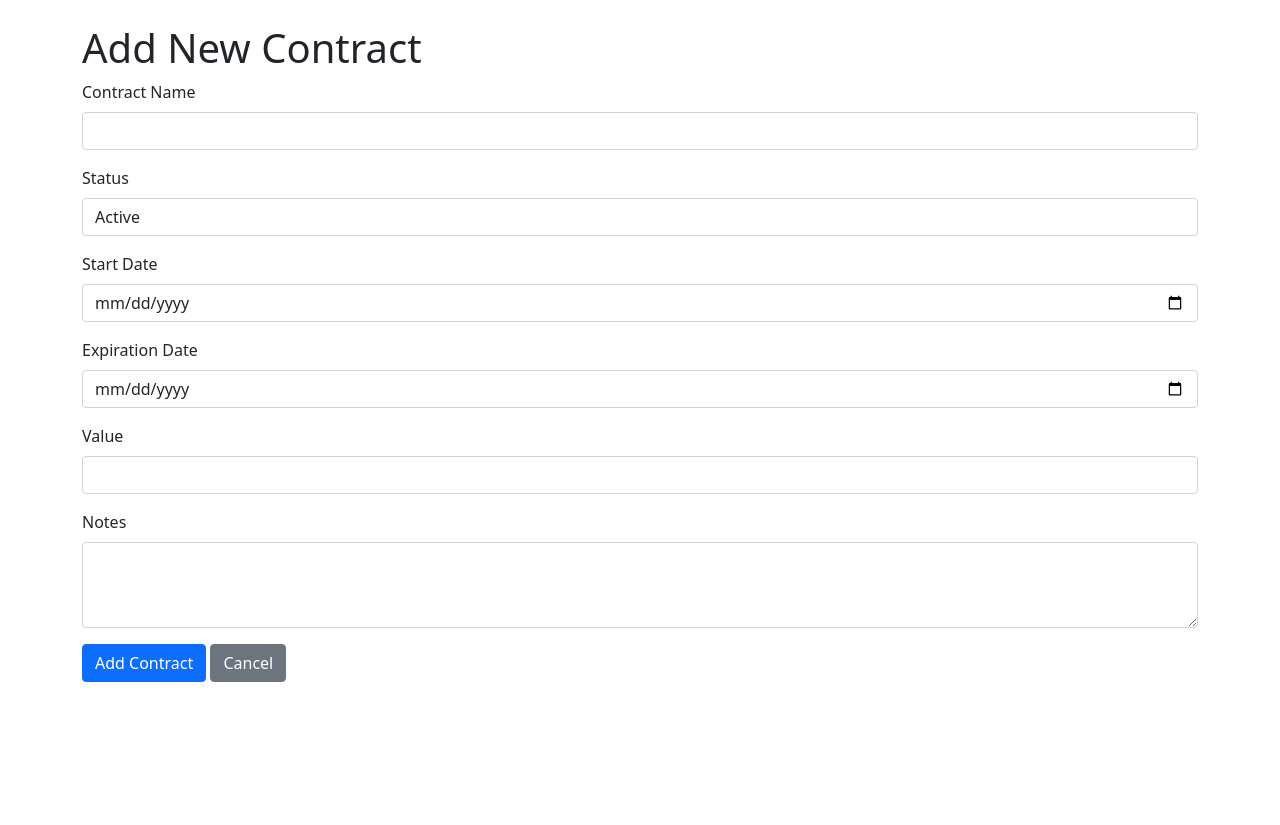
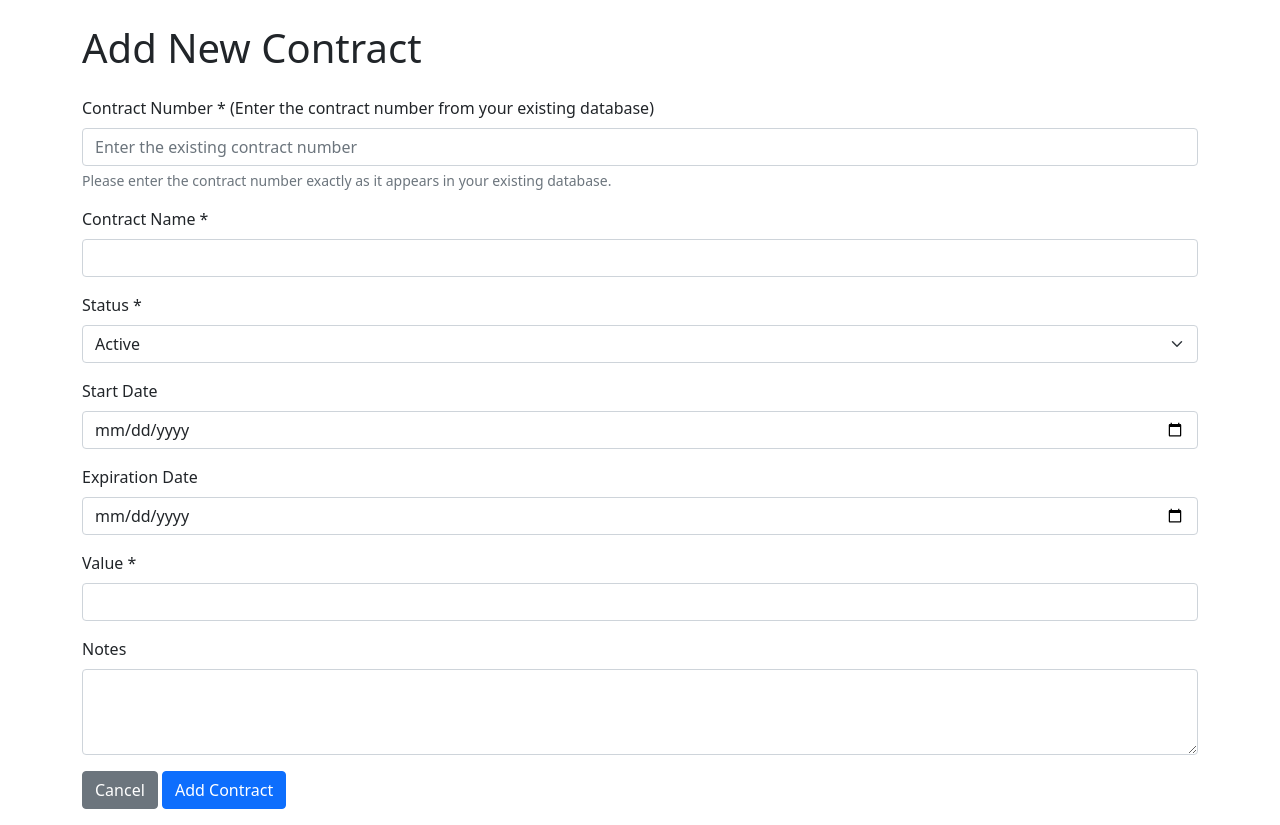
Before and after one commit to cuba6112/contract_management, a Flask app: page /add_contract in a window 1280 px wide. Before the commit the page ends 682 px from the top, so only its background shows below. Run offline with Flask 3, Linux system fonts and the light colour scheme; some libraries are stand-ins or nearby versions.

Commit message:
Added Hudson County Correctional Facility name and improved formatting

```diff
--- a/app.py
+++ b/app.py
@@ -1,50 +1,93 @@
-from flask import Flask, render_template, request, redirect, url_for, send_file, flash
+from flask import Flask, render_template, request, redirect, url_for, flash, jsonify, send_file
 from datetime import datetime
 import os
 from models import db, Contract
 from pdf_operations import extract_pdf_data, generate_pdf_report
 
 app = Flask(__name__)
+app.config['SECRET_KEY'] = 'your-secret-key'
 app.config['SQLALCHEMY_DATABASE_URI'] = 'sqlite:///contracts.db'
 app.config['SQLALCHEMY_TRACK_MODIFICATIONS'] = False
-app.secret_key = 'your-secret-key-here'  # Required for flashing messages
 
-# Initialize the database with the app
 db.init_app(app)
 
-def init_db():
-    with app.app_context():
-        db.create_all()
+with app.app_context():
+    db.create_all()
 
 @app.route('/')
 def index():
+    search_field = request.args.get('search_field', '')
+    search_term = request.args.get('search_term', '')
     sort_by = request.args.get('sort_by', 'expiration_date')
     order = request.args.get('order', 'asc')
 
+    query = Contract.query
+
+    if search_term and search_field:
+        if search_field == 'contract_number':
+            query = query.filter(Contract.contract_number.ilike(f'%{search_term}%'))
+        elif search_field == 'contract_name':
+            query = query.filter(Contract.contract_name.ilike(f'%{search_term}%'))
+        elif search_field == 'status':
+            query = query.filter(Contract.status.ilike(f'%{search_term}%'))
+        elif search_field == 'value':
+            try:
+                value = float(search_term)
+                query = query.filter(Contract.value == value)
+            except ValueError:
+                flash('Please enter a valid number for value search', 'error')
+        elif search_field == 'notes':
+            query = query.filter(Contract.notes.ilike(f'%{search_term}%'))
+
     if order == 'asc':
-        contracts = Contract.query.order_by(getattr(Contract, sort_by)).all()
+        query = query.order_by(getattr(Contract, sort_by))
     else:
-        contracts = Contract.query.order_by(getattr(Contract, sort_by).desc()).all()
+        query = query.order_by(getattr(Contract, sort_by).desc())
 
-    return render_template('index.html', contracts=contracts)
+    contracts = query.all()
+    return render_template('index.html',
+                         contracts=contracts,
+                         search_field=search_field,
+                         search_term=search_term,
+                         title="Hudson County Correctional Facility",
+                         page_title="Contract Management System")
 
 @app.route('/add_contract', methods=['GET', 'POST'])
 def add_contract():
     if request.method == 'POST':
+        contract_number = request.form.get('contract_number', '').strip()
+        contract_name = request.form.get('contract_name', '').strip()
+        start_date = request.form.get('start_date')
+        expiration_date = request.form.get('expiration_date')
+        value = request.form.get('value')
+        status = request.form.get('status')
+        notes = request.form.get('notes')
+
+        # Validate contract number
+        if not contract_number:
+            flash('Contract number is required', 'error')
+            return redirect(url_for('add_contract'))
+
+        # Check if contract number already exists
+        existing_contract = Contract.query.filter_by(contract_number=contract_number).first()
+        if existing_contract:
+            flash('This contract number already exists in the database', 'error')
+            return redirect(url_for('add_contract'))
+
         try:
-            # Create contract with required fields
+            # Convert dates if they're not empty
+            start_date = datetime.strptime(start_date, '%Y-%m-%d').date() if start_date else None
+            expiration_date = datetime.strptime(expiration_date, '%Y-%m-%d').date() if expiration_date else None
+
             contract = Contract(
-                contract_name=request.form['contract_name'],
-                value=float(request.form['value']),
-                status=request.form['status'],
-                notes=request.form['notes']
+                contract_number=contract_number,
+                contract_name=contract_name,
+                start_date=start_date,
+                expiration_date=expiration_date,
+                value=float(value),
+                status=status,
+                notes=notes
             )
-
-            # Only set dates if status is not Pending or State Contract
-            if request.form['status'] not in ['Pending', 'State Contract']:
-                contract.start_date = datetime.strptime(request.form['start_date'], '%Y-%m-%d')
-                contract.expiration_date = datetime.strptime(request.form['expiration_date'], '%Y-%m-%d')
-
             db.session.add(contract)
             db.session.commit()
             flash('Contract added successfully!', 'success')
@@ -52,38 +95,54 @@ def add_contract():
         except Exception as e:
             flash(f'Error adding contract: {str(e)}', 'error')
             return redirect(url_for('add_contract'))
+
     return render_template('add_contract.html')
 
 @app.route('/edit_contract/<int:id>', methods=['GET', 'POST'])
 def edit_contract(id):
     contract = Contract.query.get_or_404(id)
     if request.method == 'POST':
+        new_contract_number = request.form.get('contract_number', '').strip()
+
+        # Validate contract number
+        if not new_contract_number:
+            flash('Contract number is required', 'error')
+            return redirect(url_for('edit_contract', id=id))
+
+        # Check if new contract number already exists (excluding current contract)
+        existing_contract = Contract.query.filter(
+            Contract.contract_number == new_contract_number,
+            Contract.id != id
+        ).first()
+
+        if existing_contract:
+            flash('This contract number is already used by another contract', 'error')
+            return redirect(url_for('edit_contract', id=id))
+
         try:
-            contract.contract_name = request.form['contract_name']
-            contract.status = request.form['status']
+            contract.contract_number = new_contract_number
+            contract.contract_name = request.form.get('contract_name', '').strip()
+            start_date = request.form.get('start_date')
+            expiration_date = request.form.get('expiration_date')
+            contract.start_date = datetime.strptime(start_date, '%Y-%m-%d').date() if start_date else None
+            contract.expiration_date = datetime.strptime(expiration_date, '%Y-%m-%d').date() if expiration_date else None
+            contract.value = float(request.form.get('value'))
+            contract.status = request.form.get('status')
+            contract.notes = request.form.get('notes')
 
-            # Handle dates based on status
-            if contract.status in ['Pending', 'State Contract']:
-                contract.start_date = None
-                contract.expiration_date = None
-            else:
-                contract.start_date = datetime.strptime(request.form['start_date'], '%Y-%m-%d')
-                contract.expiration_date = datetime.strptime(request.form['expiration_date'], '%Y-%m-%d')
-
-            contract.value = float(request.form['value'])
-            contract.notes = request.form['notes']
             db.session.commit()
             flash('Contract updated successfully!', 'success')
             return redirect(url_for('index'))
         except Exception as e:
             flash(f'Error updating contract: {str(e)}', 'error')
             return redirect(url_for('edit_contract', id=id))
+
     return render_template('edit_contract.html', contract=contract)
 
 @app.route('/delete_contract/<int:id>')
 def delete_contract(id):
+    contract = Contract.query.get_or_404(id)
     try:
-        contract = Contract.query.get_or_404(id)
         db.session.delete(contract)
         db.session.commit()
         flash('Contract deleted successfully!', 'success')
@@ -121,7 +180,45 @@ def generate_report():
         flash(f'Error generating report: {str(e)}', 'error')
         return redirect(url_for('index'))
 
+@app.route('/search')
+def search():
+    search_term = request.args.get('query', '').strip()
+    search_field = request.args.get('field', 'contract_name')
+
+    if not search_term:
+        return redirect(url_for('index'))
+
+    # Create the base query
+    query = Contract.query
+
+    # Apply search filter based on the selected field
+    if search_field == 'contract_number':
+        query = query.filter(Contract.contract_number.ilike(f'%{search_term}%'))
+    elif search_field == 'contract_name':
+        query = query.filter(Contract.contract_name.ilike(f'%{search_term}%'))
+    elif search_field == 'status':
+        query = query.filter(Contract.status.ilike(f'%{search_term}%'))
+    elif search_field == 'value':
+        try:
+            search_value = float(search_term)
+            query = query.filter(Contract.value == search_value)
+        except ValueError:
+            flash('Please enter a valid number for value search', 'error')
+            return redirect(url_for('index'))
+    elif search_field == 'notes':
+        query = query.filter(Contract.notes.ilike(f'%{search_term}%'))
+
+    # Execute the query
+    contracts = query.all()
+
+    # Flash a message if no results found
+    if not contracts:
+        flash(f'No contracts found matching "{search_term}" in {search_field}', 'info')
+
+    return render_template('index.html',
+                         contracts=contracts,
+                         search_term=search_term,
+                         search_field=search_field)
+
 if __name__ == '__main__':
-    with app.app_context():
-        init_db()
-    app.run(debug=True)
+    app.run(debug=True, port=5001)
--- a/templates/add_contract.html
+++ b/templates/add_contract.html
@@ -3,20 +3,38 @@
 <head>
     <meta charset="UTF-8">
     <meta name="viewport" content="width=device-width, initial-scale=1.0">
-    <title>Add Contract</title>
+    <title>Add Contract - Contract Management System</title>
     <link href="https://cdn.jsdelivr.net/npm/bootstrap@5.1.3/dist/css/bootstrap.min.css" rel="stylesheet">
 </head>
 <body>
     <div class="container mt-4">
         <h1>Add New Contract</h1>
-        <form method="POST">
+
+        <!-- Flash Messages -->
+        {% with messages = get_flashed_messages(with_categories=true) %}
+            {% if messages %}
+                {% for category, message in messages %}
+                    <div class="alert alert-{{ category }}">{{ message }}</div>
+                {% endfor %}
+            {% endif %}
+        {% endwith %}
+
+        <form method="POST" class="mt-4">
             <div class="mb-3">
-                <label for="contract_name" class="form-label">Contract Name</label>
+                <label for="contract_number" class="form-label">Contract Number * (Enter the contract number from your existing database)</label>
+                <input type="text" class="form-control" id="contract_number" name="contract_number" required
+                       placeholder="Enter the existing contract number">
+                <div class="form-text">Please enter the contract number exactly as it appears in your existing database.</div>
+            </div>
+
+            <div class="mb-3">
+                <label for="contract_name" class="form-label">Contract Name *</label>
                 <input type="text" class="form-control" id="contract_name" name="contract_name" required>
             </div>
+
             <div class="mb-3">
-                <label for="status" class="form-label">Status</label>
-                <select class="form-control" id="status" name="status" required onchange="toggleDateFields()">
+                <label for="status" class="form-label">Status *</label>
+                <select class="form-select" id="status" name="status" required onchange="toggleDateFields()">
                     <option value="Active">Active</option>
                     <option value="Pending">Pending</option>
                     <option value="State Contract">State Contract</option>
@@ -24,6 +42,7 @@
                     <option value="Terminated">Terminated</option>
                 </select>
             </div>
+
             <div class="mb-3 date-fields" id="date-fields">
                 <div class="mb-3">
                     <label for="start_date" class="form-label">Start Date</label>
@@ -34,16 +53,21 @@
                     <input type="date" class="form-control" id="expiration_date" name="expiration_date">
                 </div>
             </div>
+
             <div class="mb-3">
-                <label for="value" class="form-label">Value</label>
-                <input type="number" step="0.01" class="form-control" id="value" name="value" required>
+                <label for="value" class="form-label">Value *</label>
+                <input type="number" class="form-control" id="value" name="value" step="0.01" required>
             </div>
+
             <div class="mb-3">
                 <label for="notes" class="form-label">Notes</label>
                 <textarea class="form-control" id="notes" name="notes" rows="3"></textarea>
             </div>
-            <button type="submit" class="btn btn-primary">Add Contract</button>
-            <a href="{{ url_for('index') }}" class="btn btn-secondary">Cancel</a>
+
+            <div class="mb-3">
+                <a href="{{ url_for('index') }}" class="btn btn-secondary">Cancel</a>
+                <button type="submit" class="btn btn-primary">Add Contract</button>
+            </div>
         </form>
     </div>
 
@@ -71,6 +95,7 @@
         // Call on page load to set initial state
         document.addEventListener('DOMContentLoaded', toggleDateFields);
     </script>
+
     <script src="https://cdn.jsdelivr.net/npm/bootstrap@5.1.3/dist/js/bootstrap.bundle.min.js"></script>
 </body>
 </html>
```
Also changed, not shown: models.py (+11 -7 lines), pdf_operations.py (+99 -105 lines), requirements.txt (+9 -7 lines), templates/edit_contract.html (+40 -11 lines), templates/index.html (+8 -5 lines), README.md.
